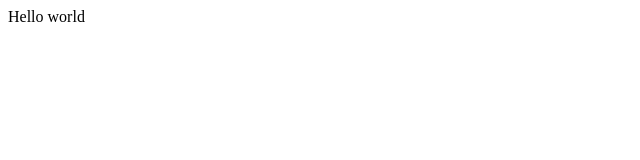
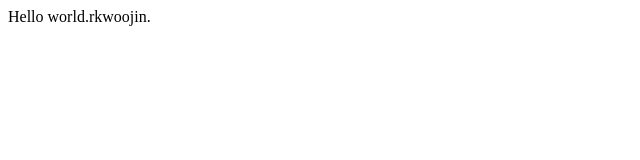
Before and after one commit to rkwoojin/opentutorials-rkwoojin10, a plain HTML site: page index.html in a window 1280 px wide. Shown: the full height of the page, 0-640 px from the left. Drawn offline with Linux system fonts and the light colour scheme.

Commit message:
committed index.html

```diff
--- a/index.html
+++ b/index.html
@@ -14,6 +14,6 @@ Remove this if you use the .htaccess -->
 <link rel="apple-touch-icon" href="/apple-touch-icon.png" />
 </head>
 <body>
-Hello world
+Hello world.rkwoojin.
 </body>
 </html>
```
